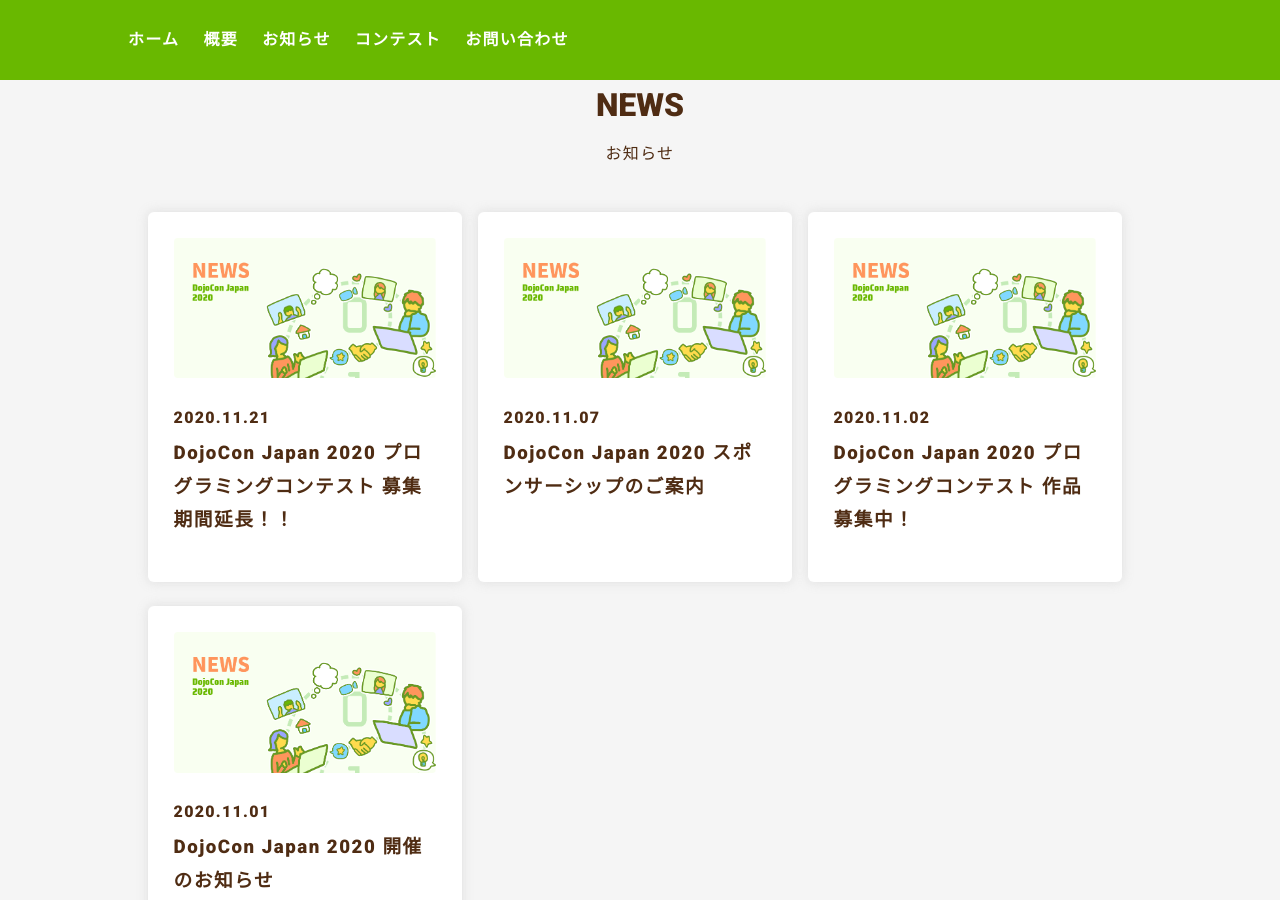
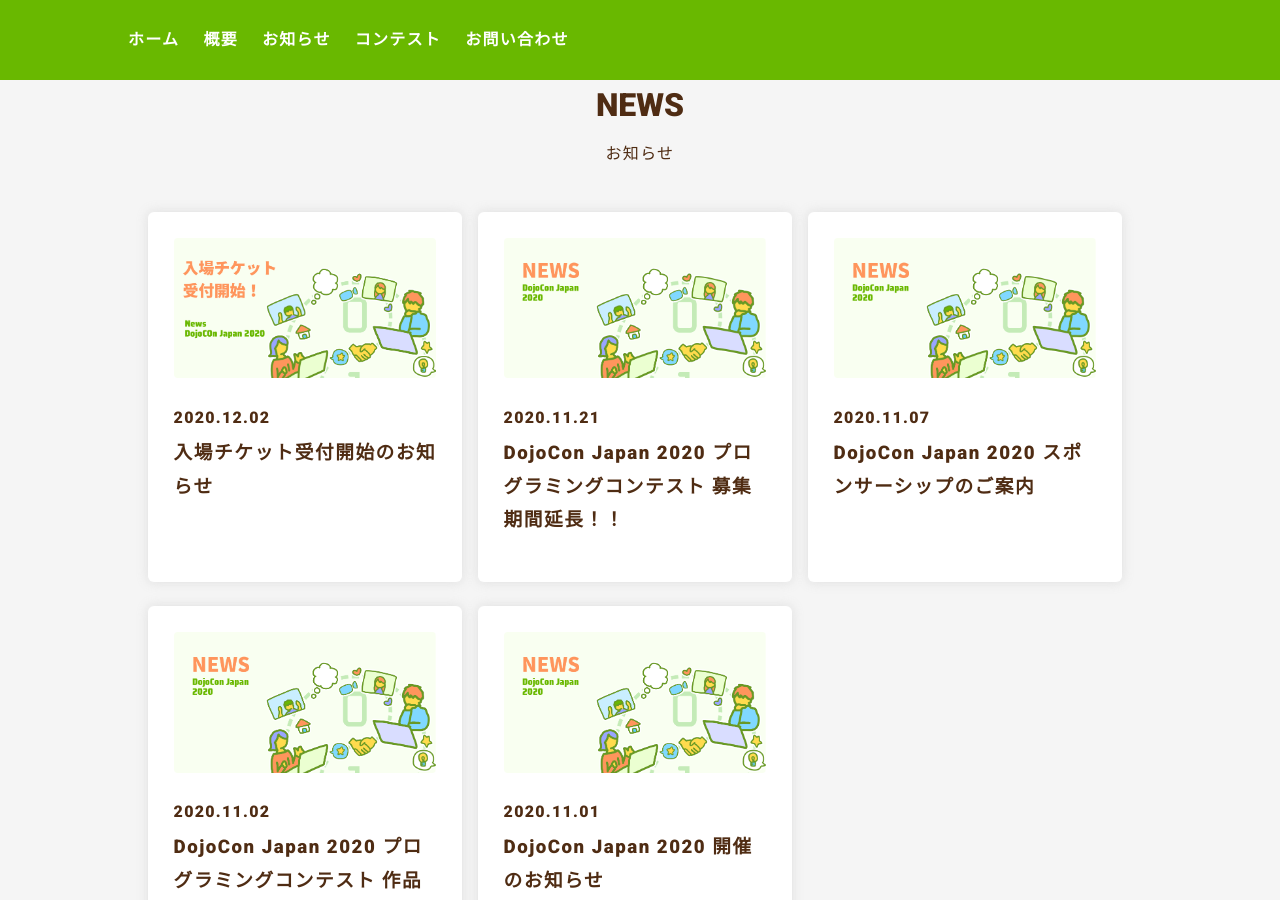
Before and after one commit to coderdojo-japan/dojocon2020.coderdojo.jp, a Jekyll site: the page built from index.html, in a window 1280 px wide and 900 px high, scrolled down 2490 px. Built offline with Jekyll 4.4.1, drawn with Linux system fonts in a browser that asks for light colours; nearby versions of some CDN libraries; some web fonts are replaced; some of the changed lines change nothing that is shown.

Commit message:
チケット申し込みのニュース投稿を作成

```diff
--- /dev/null
+++ b/_posts/2020-12-02-start-accepting.md
@@ -0,0 +1,42 @@
+---
+layout: post
+title:  "入場チケット受付開始のお知らせ"
+categories: news
+thumbnail: thumbnail_start-accepting.png
+permalink: /posts/5/
+---
+
+<img src="/img/post/thumbnail_start-accepting.png">
+
+大変長らくおまたせ致しました。
+DojoCon Japan 2020 の入場チケット受付を開始します。
+
+今年はオンライン開催ですが、ご参加いただくすべての方に事前にチケットを入手いただきますようご案内させていただいております。
+また、一部ワークショップイベントにご参加いただく場合も別途その分のチケットをご入手いただきますようお願い致します。
+
+## 入場チケット
+* 参加される方はお1人ずつ [入場チケット] を入手してください。
+* 18歳以下でも Doorkeeper のアカウントを登録がある方は、入場チケットを登録してください。保護者による申し込みも同じチケットとなります。
+
+* 入場チケットの入手はこちらから <a href="https://dojocon-japan.doorkeeper.jp/events/114635">https://dojocon-japan.doorkeeper.jp/events/114635</a>
+
+## 開催概要
+**DojoCon Japan 2020　～Beyond the Distance～**
+* 開催日:　2020年12月27日（日）
+* 時　間:　10:00-18:00 (18:00-懇親会) ※予定
+* 場　所:　オンライン (メインセッションは YouTube Live で行います。)
+* 参加費:　無料
+
+## よくある質問
+* Q. 複数人で参加する時はどうしたら良いですか？
+> A. 原則1人1チケット必要ですが、オンラインツールの利用規約を満たす年齢の方が入場チケットをお申込みください。
+<br>
+* Q. 当日参加できるワークショップイベントはありますか？
+> A. 基本的には事前お申し込みが必要ですが、いくつかは当日ご参加いただけるものも準備しております。
+<br>
+* Q. 懇親会に参加する時はどうしたら良いですか？
+> A. 入場チケットで懇親会にもご参加いただけます。懇親会は18:30開始を予定しています。
+<br>
+
+##  お問い合わせ
+* 本件に関するお問い合わせは <a href="https://dojocon2020.coderdojo.jp/#contactus">https://dojocon2020.coderdojo.jp/#contactus</a> からお願い致します
--- a/_sass/_post.scss
+++ b/_sass/_post.scss
@@ -47,3 +47,8 @@
   margin: 6px;
   padding: 4px 24px;
 }
+
+.post-thumbnail{
+  width: 30%;
+  margin: 0 auto;
+}
```
Also changed, not shown: img/post/thumbnail_start-accepting.png (added).
